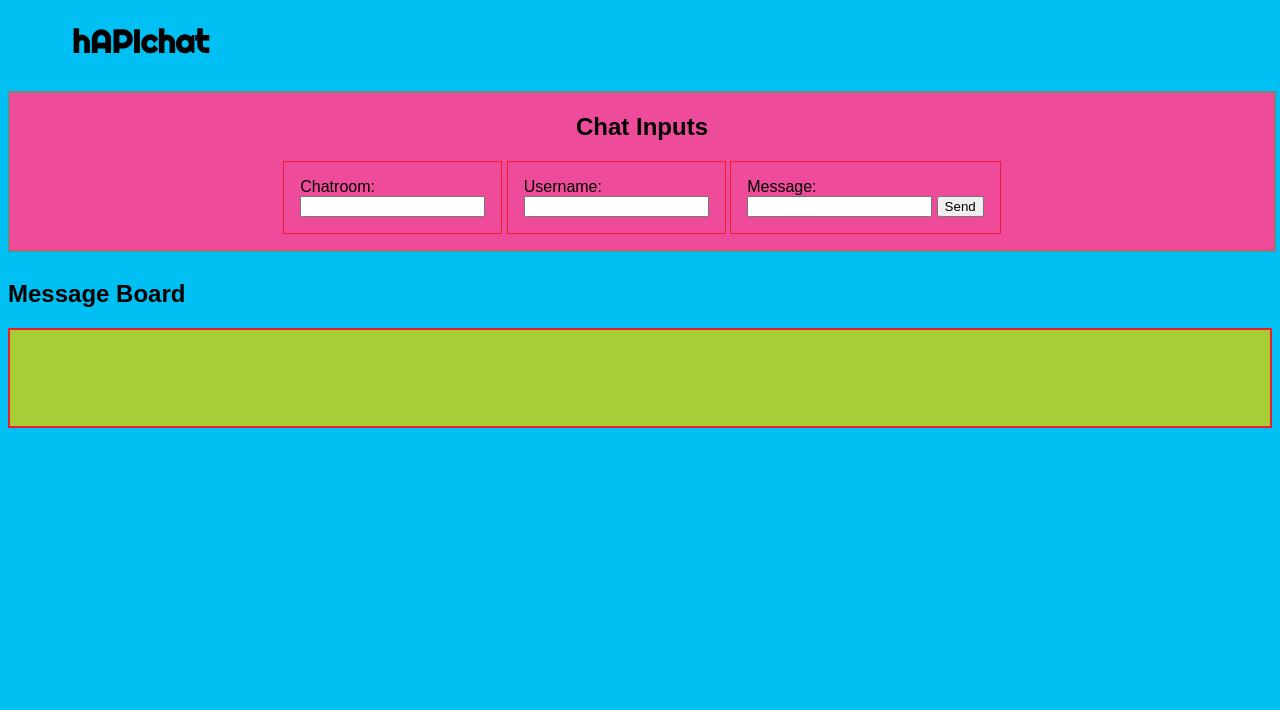
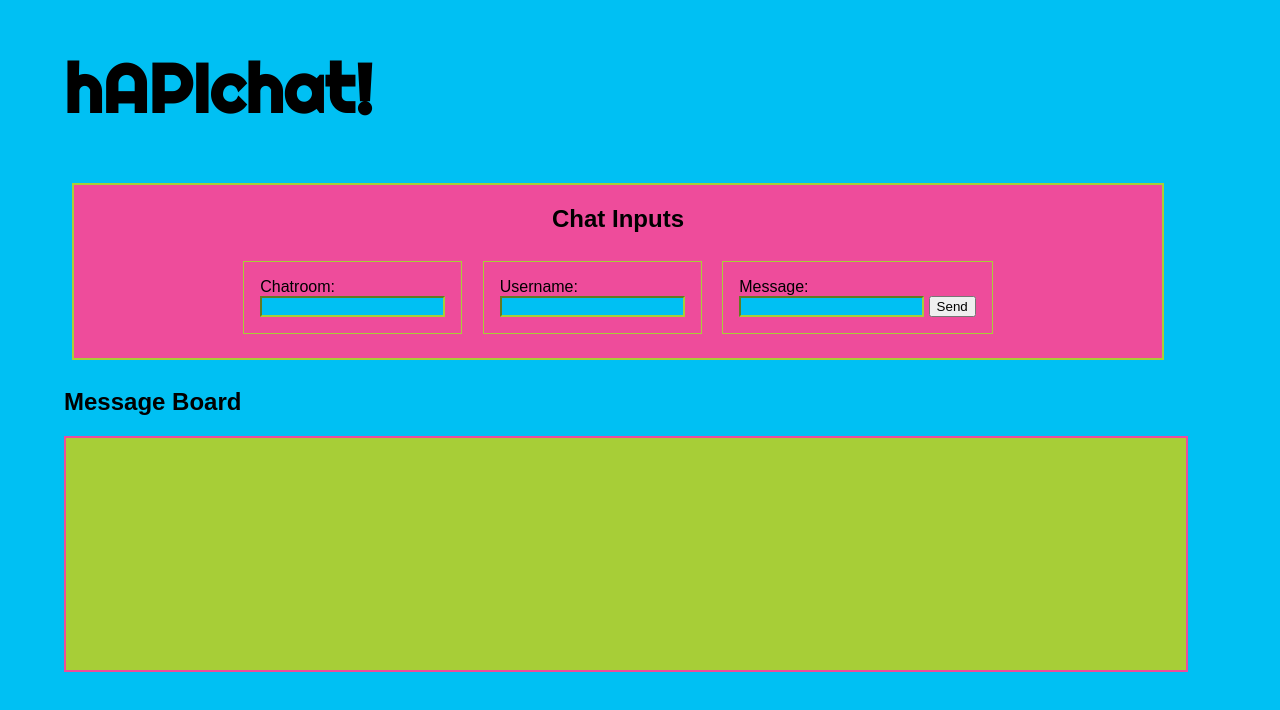
Before and after one commit to hughdevore/Group-Message-App---Front-End, a website with bundled scripts: page index.html in a window 1280 px wide. Built offline with nearby package versions, Linux system fonts and the light colour scheme; no server answers; a web font is replaced by a local one.

Commit message:
Added changed to layout, message board and js display order

```diff
--- a/css/style.css
+++ b/css/style.css
@@ -1,29 +1,34 @@
 body h1 {
 	font-family: 'Righteous', cursive;
-	margin-left: 2em;
+	font-size: 4.25em;
 }
 
 body {
 	font-family: 'Inder', sans-serif;
 	background-color: rgb(0, 192, 243);
+	margin: 0 10% 0 5%;
 }
 
-
+/*#main {
+	width: 100%;
+}*/
 
 #inputs {
-	margin: .5em 0em .5em 0em;
+	margin: .5em .5em .5em .5em;
 	padding: 0em 0em 1em 0em;
 	display: inline-block;
-	border: 2px solid gray;
+	border: 2px solid rgb(167, 206, 55);
 	width: 100%;
 	text-align: center;
 	background-color: rgb(238, 76, 155);
+
 }
 
 .inputs {
 	display: inline-block;
 	padding: 1em;
-	border: 1px solid rgb(238, 28, 48);
+	border: 1px solid rgb(167, 206, 55);
+	margin: .5em .5em .5em .5em;
 }
 
 .inputs div {
@@ -31,13 +36,19 @@ body {
 	text-align: left;
 }
 
+input {
+	border-color: rgb(167, 206, 55);
+	background-color: rgb(0, 192, 243);
+}
+
 #message-board {
-	background-color: gray;
-	border: 2px solid rgb(238, 28, 48);
-	padding: 3em;
+	border: 2px solid rgb(238, 76, 155);
+	padding: 1em;
 	color: rgb(93, 45, 145);
-	width: 100%;
 	background-color: rgb(167, 206, 55);
+	overflow: auto;
+	height: 200px;
+	width:100%;
 }
 
 
@@ -49,13 +60,13 @@ body {
 	text-align: left;
 	display: inline-block;
 	width: 25%;
-/*	padding: 0em .25em 0em .25em;*/
+	vertical-align: top;
 }
 #message-board .name {
 	text-align: left;
 	display: inline-block;
-	width: 75%;
-/*	padding: 0em .25em 0em .25em;*/
+	width: 60%;
+	padding-left: .5em;
 }
 
 
@@ -64,13 +75,13 @@ body {
 	text-align: left;
 	display: inline-block;
 	width: 25%;
-/*	padding: .5em;*/
+	vertical-align: top;
 }
 #message-board .content {
 	text-align: left;
 	display: inline-block;
-	width: 75%;
-/*	padding: .5em;*/
+	width: 60%;
+	padding-left: .5em;
 }
 
 
@@ -80,13 +91,13 @@ body {
 	text-align: left;
 	display: inline-block;
 	width: 25%;
-/*	padding: .5em;*/
+	vertical-align: top;
 }
 #message-board .time {
 	text-align: left;
 	display: inline-block;
-	width: 75%;
-/*	padding: .5em;*/
+	width: 60%;
+	padding-left: .5em;
 }
 
 
--- a/index.html
+++ b/index.html
@@ -9,8 +9,8 @@
     <link rel="stylesheet" href="css/style.css">
   </head>
   <body>
-    <h1>hAPIchat</h1>
-
+    <h1>hAPIchat!</h1>
+	<section id="main">
 	    <section id="inputs">
 	        <H2 id="h-input">Chat Inputs</h2>
 
@@ -31,13 +31,10 @@
 	        </div>
 
 		</section>
-
 	    <h2 id="mb-input">Message Board</h2>
-    <table id="message-board">
-
-
-    </table>
-
+	    <section id="message-board">
+	    </section>
+	</section>
     <script type="text/javascript" src="bower_components/jquery/dist/jquery.min.js"></script>
     <script type="text/javascript" src="bower_components/lodash/lodash.js"></script>
     <script type="text/javascript" src="js/main.js"></script>
```
Also changed, not shown: js/main.js (+22 -0 lines). Lines whose indentation alone changed are shown as unchanged.
